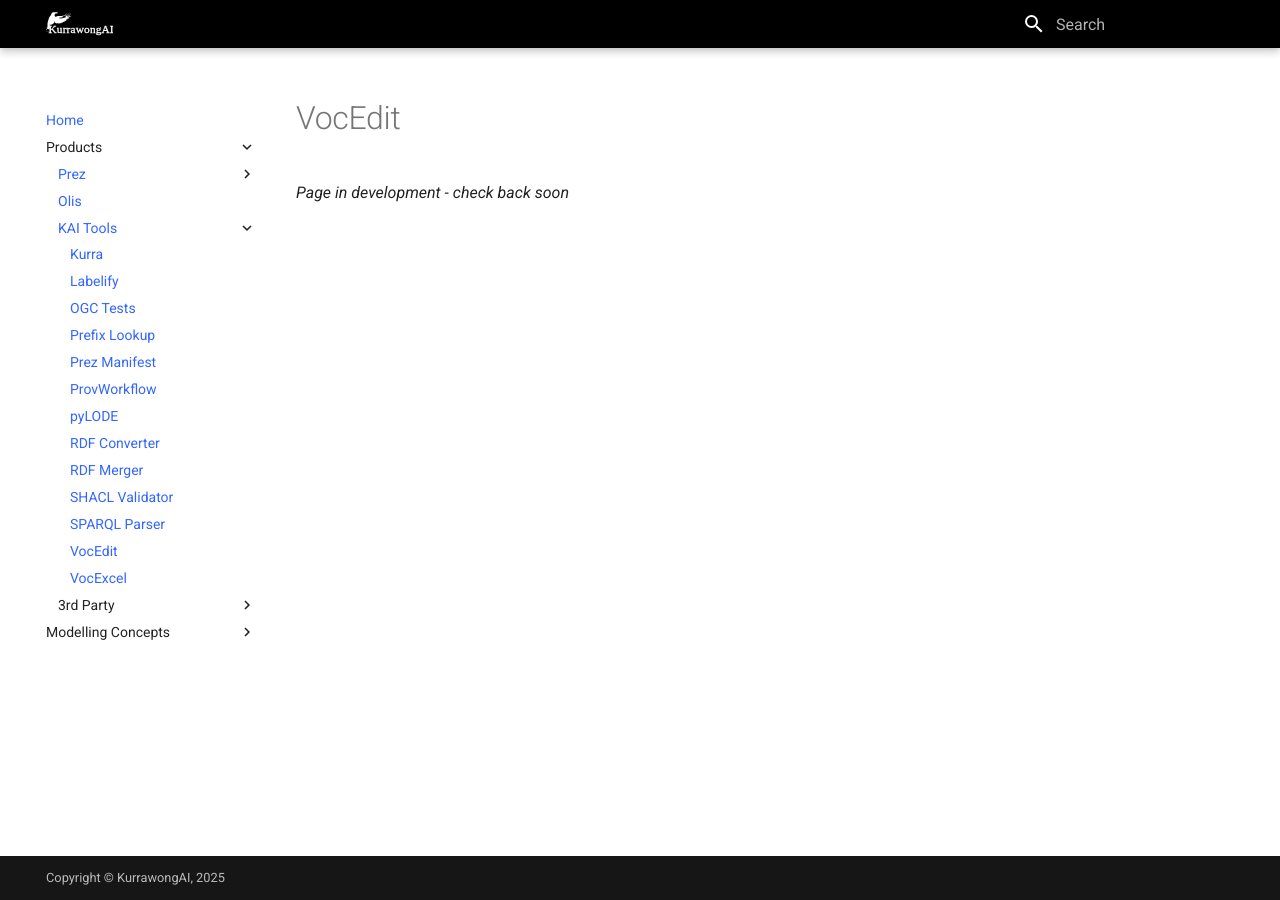
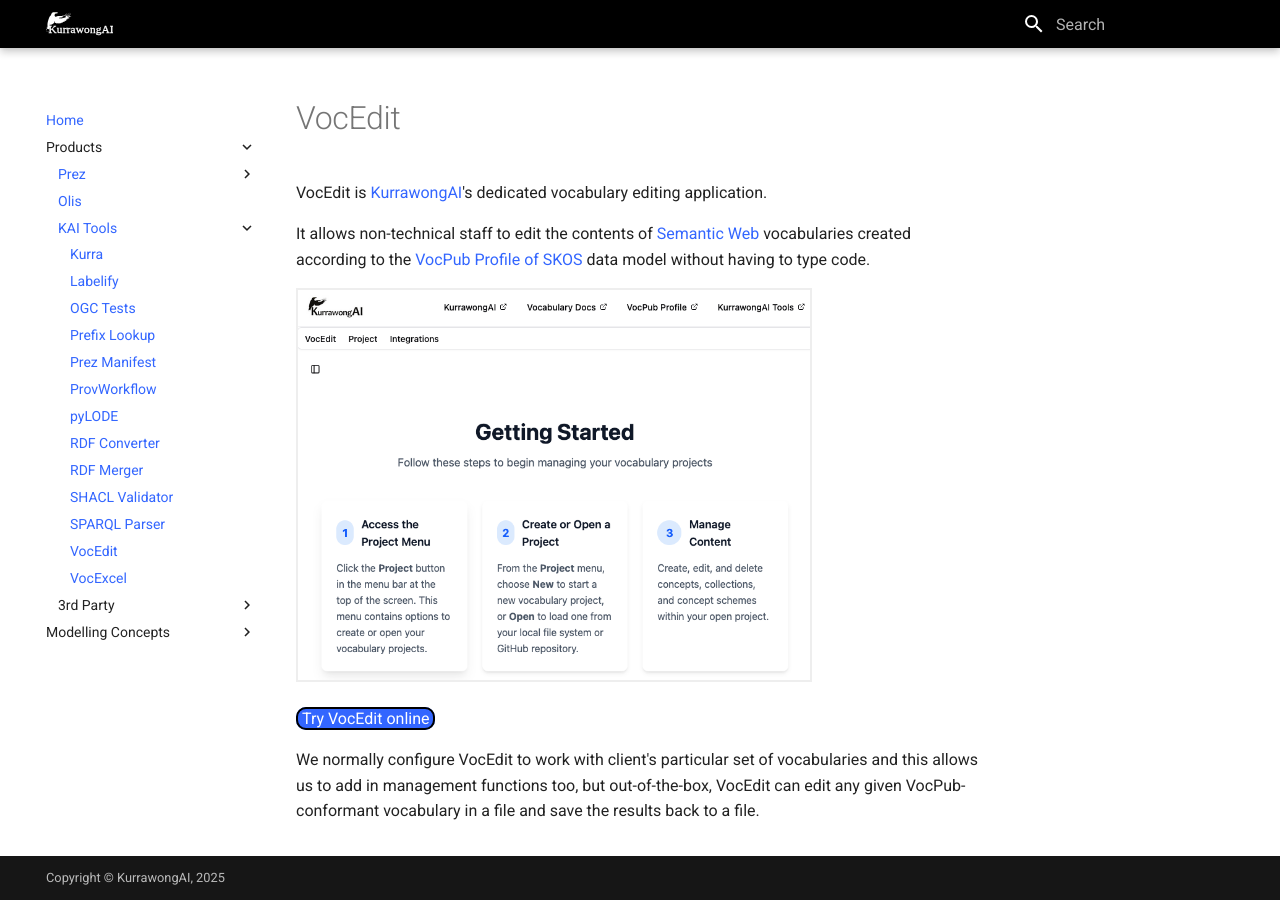
Before and after one commit to Kurrawong/docs, an MkDocs documentation site: the page built from docs/products/tools/vocedit.md, in a window 1280 px wide. Built offline with MkDocs 1.6.1 and Material for MkDocs 9.7.7, drawn with Linux system fonts in a browser that asks for light colours.

Commit message:
add basic VocEdit

```diff
--- a/docs/products/tools/vocedit.md
+++ b/docs/products/tools/vocedit.md
@@ -1,3 +1,13 @@
 # VocEdit
 
-*Page in development - check back soon*
+VocEdit is [KurrawongAI](https://kurrawong.ai)'s dedicated vocabulary editing application.
+
+It allows non-technical staff to edit the contents of [Semantic Web](https://en.wikipedia.org/wiki/Semantic_Web) vocabularies created according to the [VocPub Profile of SKOS](https://linked.data.gov.au/def/vocpub/spec) data model without having to type code.
+
+<img src="/assets/vocedit-home.png" alt="scrolls" style="width:75%; border:solid 2px #eeeeee;" />
+
+<a href="https://vocedit.kurrawong.ai" class="buttonlink" style="background-color:#3366ff; border:solid 2px black; color:white!important; padding 10px; border-radius:10px;">
+    &nbsp;Try VocEdit online&nbsp;
+</a>
+
+We normally configure VocEdit to work with client's particular set of vocabularies and this allows us to add in management functions too, but out-of-the-box, VocEdit can edit any given VocPub-conformant vocabulary in a file and save the results back to a file.
```
Also changed, not shown: docs/assets/vocedit-home.png (added).
